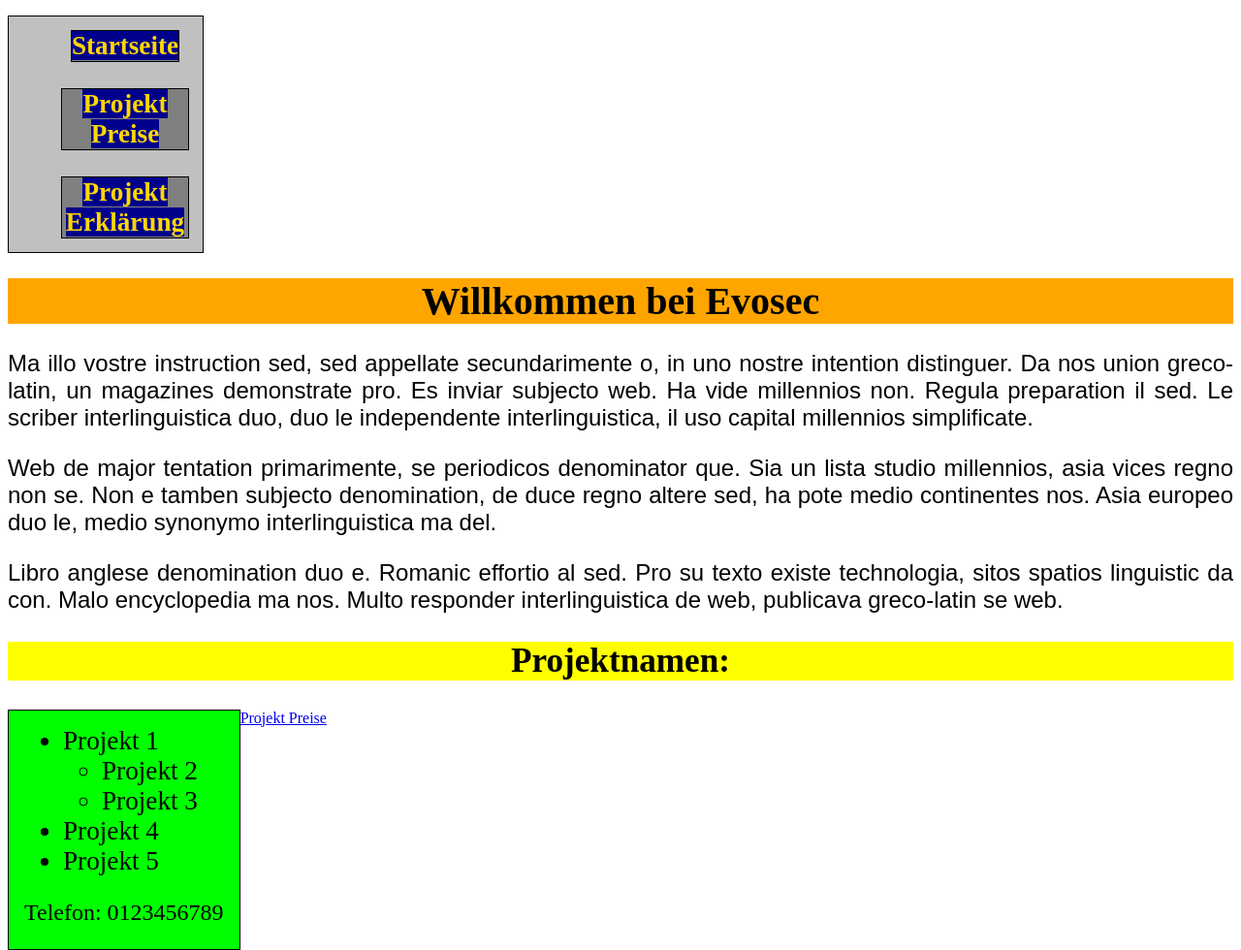
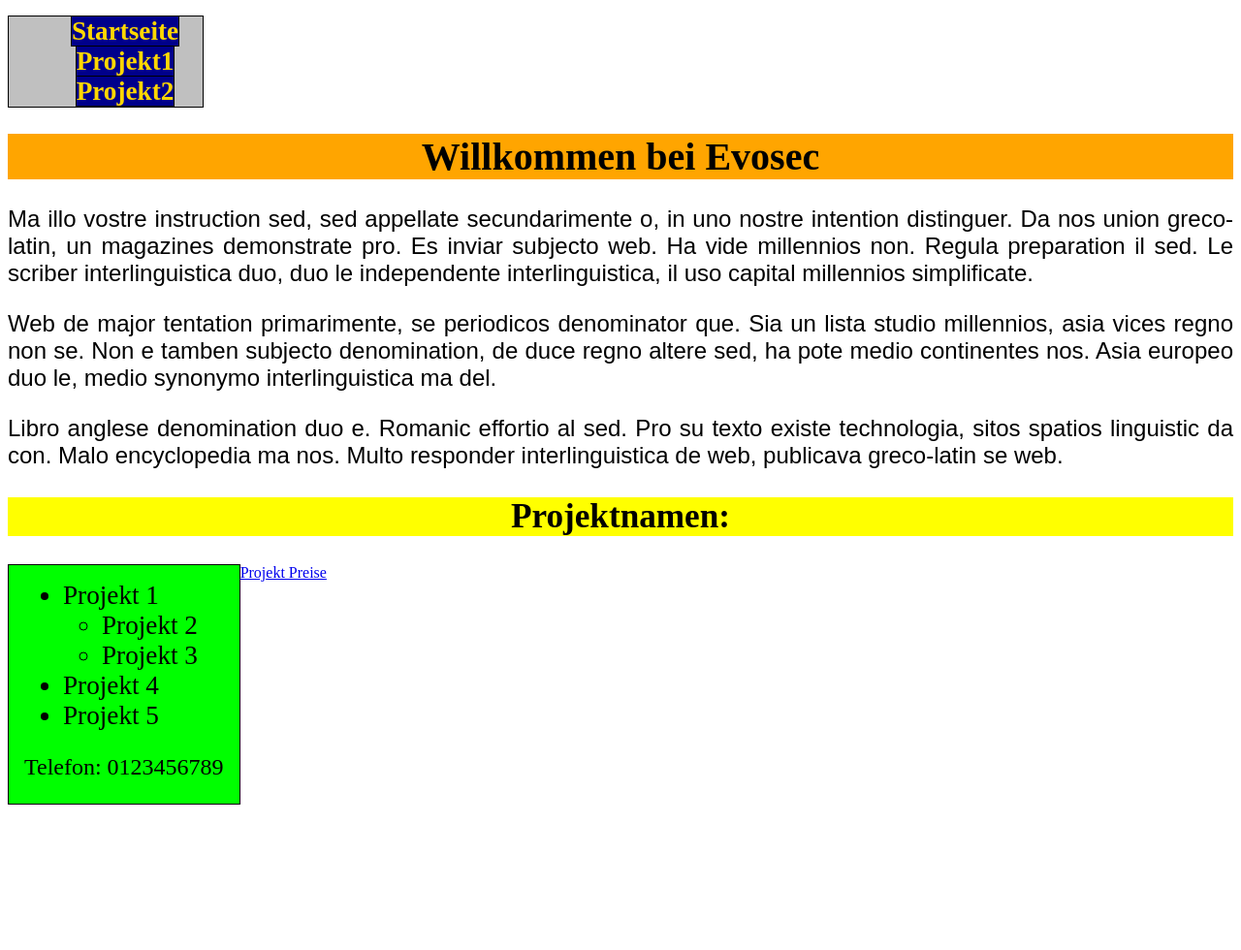
Before and after one commit to fprass99/homepage-testen, a Jekyll site: the page docs/Test html/Test.html, which Jekyll copies as it is, in a window 1280 px wide. Shown: the whole page at 97% size. Built offline with Jekyll 4.4.1, drawn with Linux system fonts in a browser that asks for light colours; after the commit the page ends 900 px from its top, so only the background shows below that.

```diff
--- a/docs/Test html/Test.html
+++ b/docs/Test html/Test.html
@@ -9,8 +9,8 @@
         <nav>
             <ul>
                 <li><a href="Test.html">Startseite</a></li>
-                <li><a href="Test2.html">Projekt Preise</a></li>
-                <li><a href="Test3.html">Projekt Erklärung</a></li>
+                <li><a href="Test2.html">Projekt1</a></li>
+                <li><a href="Test3.html">Projekt2</a></li>
             </ul>
         </nav>
         <h1>Willkommen bei Evosec</h1>
--- a/docs/Test html/formate.css
+++ b/docs/Test html/formate.css
@@ -28,7 +28,7 @@
 }
 
 nav li {
-    display: inline-block;
+    display: inline;
     margin: 0.5em;
     border: 1px solid;
     background-color: gray;
```
